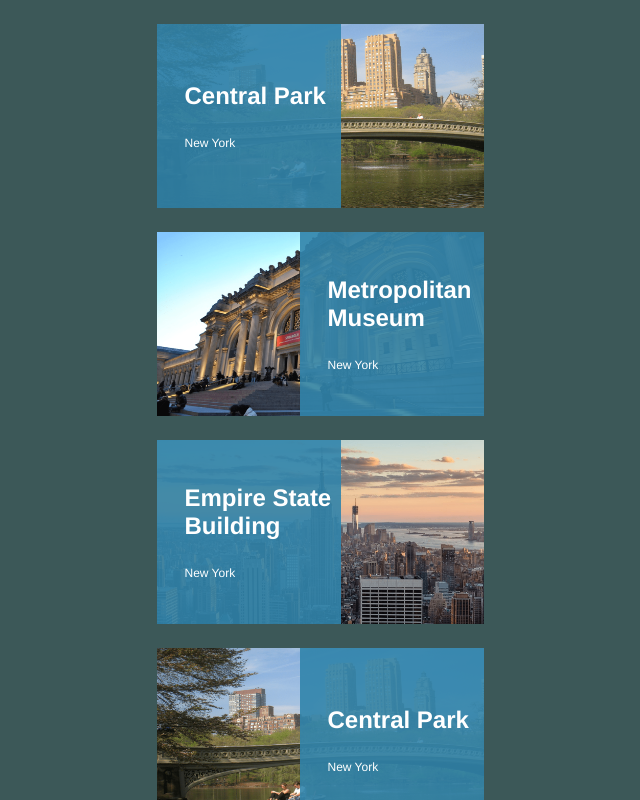
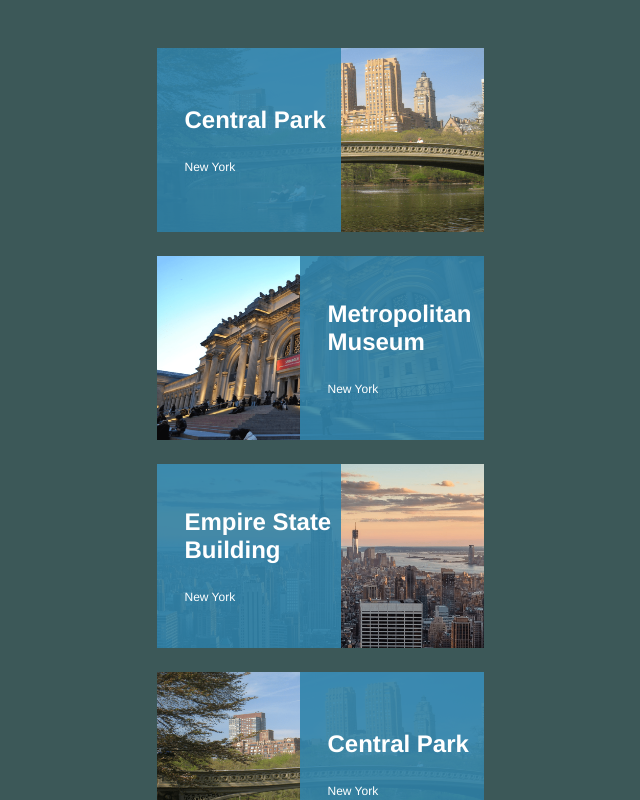
Before and after one commit to mtryggvason/travel-app, a React (Create React App) app: page / in a window 1280 px wide. Shown: the top 800 px of the page, without its empty margins (320-960 px from the left). Built offline with nearby package versions, Linux system fonts and the light colour scheme.

Commit message:
add small margin to top

```diff
--- a/src/pages/overview.js
+++ b/src/pages/overview.js
@@ -28,7 +28,7 @@
     const delayMultiplier = clickedIndex === -1 ? 1: 0;
     const style = {position: 'absolute', left: '50%', width: '100%', display: 'flex', justifyContent: 'center'};
     return (
-        <>
+        <div style={{marginTop: '48px'}}>
             {clickedIndex === -1 && Object.keys(destinations).map((key, index) => {
             return (<motion.div
                             key={key}
@@ -53,6 +53,6 @@
                 <DestinationCard expanded={expanded} id={clickedIndex} right={clickedIndex % 2 !== 0} {...destinations[selectedKey]}/ >
             </motion.div>)
            }
-        </>
+        </div>
     )
 }
```
